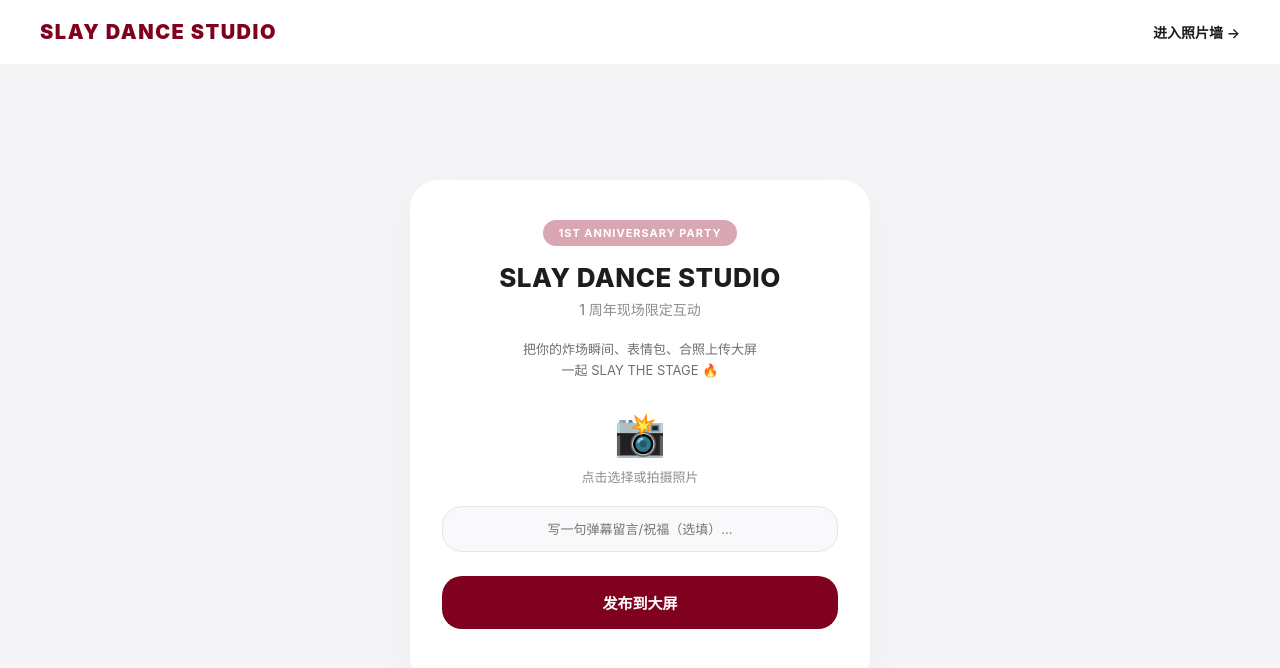
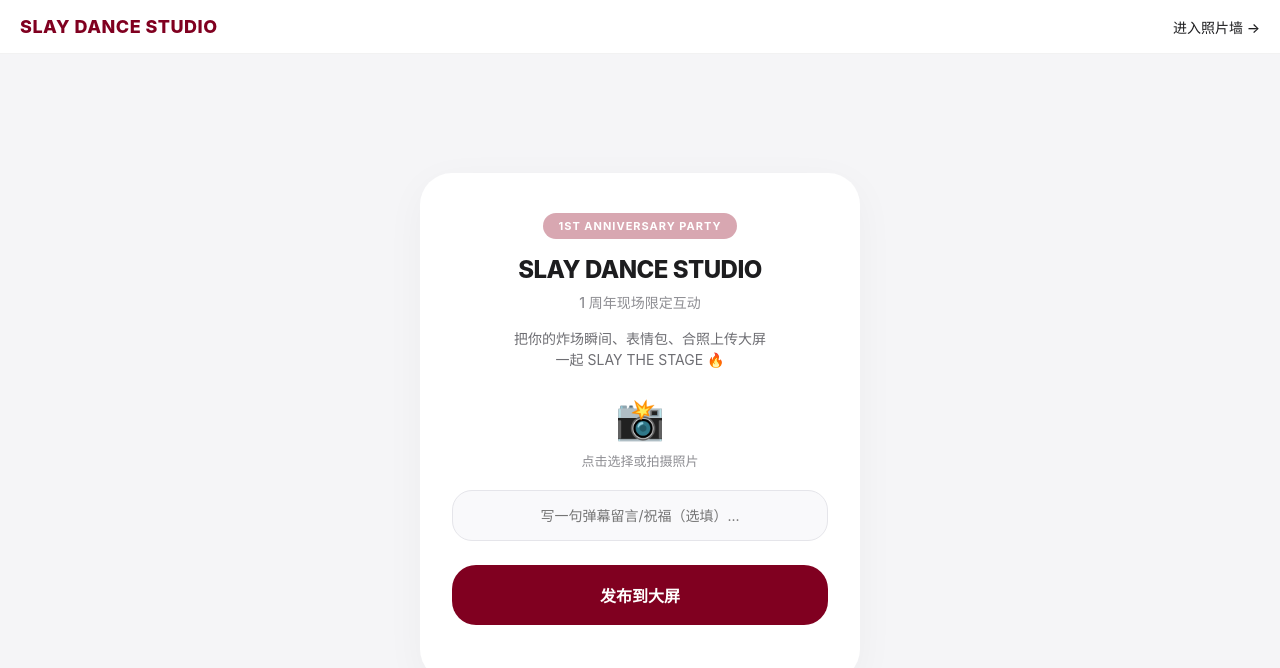
Before and after one commit to tansze27/slay-photo-wall, a website: page public/index.html in a window 1280 px wide. Drawn offline with Linux system fonts and the light colour scheme.

Commit message:
adjust padding distance without changing original design

```diff
--- a/public/index.html
+++ b/public/index.html
@@ -1,10 +1,10 @@
 <!DOCTYPE html>
 <html lang="zh-CN">
 <head>
-  <link rel="icon" type="image/png" href="/SLAY LOGO.png">
   <meta charset="UTF-8">
-  <meta name="viewport" content="width=device-width, initial-scale=1.0, maximum-scale=1.0, user-scalable=no">
+  <meta name="viewport" content="width=device-width, initial-scale=1.0">
   <title>SLAY DANCE STUDIO - 1st Anniversary</title>
+  <link rel="icon" type="image/png" href="/favicon.png">
   <style>
     * {
       box-sizing: border-box;
@@ -21,58 +21,49 @@
       flex-direction: column;
     }
 
-    /* 顶部导航栏 */
+    /* 原设计 Header：仅微调间距 */
     header {
       display: flex;
       justify-content: space-between;
       align-items: center;
-      padding: 20px 40px;
+      padding: 16px 20px;
       background: #ffffff;
       border-bottom: 1px solid rgba(0, 0, 0, 0.05);
     }
 
     .brand-title {
-      font-size: 20px;
-      font-weight: 900;
+      font-size: 18px;
+      font-weight: 800;
       color: #800020;
-      letter-spacing: 1.5px;
+      letter-spacing: 0.5px;
     }
 
     .nav-links a {
       color: #1d1d1f;
       text-decoration: none;
       font-size: 14px;
-      font-weight: 600;
-      transition: color 0.2s;
+      font-weight: 500;
     }
 
-    .nav-links a:hover {
-      color: #800020;
-    }
-
-    /* 居中容器与白卡片 */
     .container {
       flex: 1;
       display: flex;
       justify-content: center;
       align-items: center;
-      padding: 40px 20px;
+      padding: 20px;
     }
 
+    /* 原设计 Card：完全保持原貌 */
     .card {
       background: #ffffff;
-      border-radius: 28px;
+      border-radius: 32px;
       padding: 40px 32px;
       width: 100%;
-      max-width: 460px;
+      max-width: 440px;
       text-align: center;
       box-shadow: 0 10px 40px rgba(0, 0, 0, 0.04);
-      display: flex;
-      flex-direction: column;
-      align-items: center;
     }
 
-    /* 粉色标签 */
     .badge {
       display: inline-block;
       background: #d8a7b1;
@@ -86,44 +77,35 @@
     }
 
     .welcome-title {
-      font-size: 26px;
+      font-size: 24px;
       font-weight: 800;
       color: #1d1d1f;
-      margin-bottom: 6px;
-      letter-spacing: 0.5px;
+      margin-bottom: 8px;
+      letter-spacing: -0.5px;
     }
 
     .subtitle {
       font-size: 14px;
       color: #8e8e93;
-      margin-bottom: 20px;
+      margin-bottom: 16px;
       font-weight: 500;
     }
 
     .desc {
-      font-size: 13px;
+      font-size: 14px;
       color: #6e6e73;
-      line-height: 1.6;
-      margin-bottom: 28px;
+      line-height: 1.5;
+      margin-bottom: 24px;
     }
 
-    /* 上传区域与图标 */
     .upload-zone {
       cursor: pointer;
       margin-bottom: 20px;
-      display: flex;
-      flex-direction: column;
-      align-items: center;
     }
 
     .upload-icon {
-      font-size: 42px;
+      font-size: 40px;
       margin-bottom: 8px;
-      transition: transform 0.2s;
-    }
-
-    .upload-zone:hover .upload-icon {
-      transform: scale(1.1);
     }
 
     .upload-hint {
@@ -131,19 +113,17 @@
       color: #8e8e93;
     }
 
-    /* 弹幕留言框 */
     .comment-container {
-      width: 100%;
       margin-bottom: 24px;
     }
 
     .comment-input {
       width: 100%;
-      padding: 14px 20px;
+      padding: 16px 20px;
       border: 1px solid #e5e5ea;
       border-radius: 20px;
       background: #f9f9fb;
-      font-size: 13px;
+      font-size: 14px;
       color: #1d1d1f;
       text-align: center;
       outline: none;
@@ -156,15 +136,14 @@
       box-shadow: 0 0 0 4px rgba(128, 0, 32, 0.08);
     }
 
-    /* 发布大按钮 */
     .btn-submit {
       width: 100%;
       background: #800020;
       color: #ffffff;
       border: none;
-      padding: 16px;
-      border-radius: 20px;
-      font-size: 15px;
+      padding: 18px;
+      border-radius: 24px;
+      font-size: 16px;
       font-weight: 700;
       cursor: pointer;
       transition: background 0.2s, transform 0.1s;
@@ -183,6 +162,25 @@
       font-size: 13px;
       font-weight: 600;
       color: #800020;
+    }
+
+    /* 移动端专属距离微调（绝不改变任何视觉与外观设计） */
+    @media (max-width: 480px) {
+      header {
+        padding: 12px 16px;
+      }
+      .brand-title {
+        font-size: 15px;
+      }
+      .nav-links a {
+        font-size: 12px;
+      }
+      .container {
+        padding: 10px 16px;
+      }
+      .card {
+        padding: 24px 20px;
+      }
     }
   </style>
 </head>
@@ -206,7 +204,7 @@
         一起 SLAY THE STAGE 🔥
       </p>
 
-      <form id="uploadForm" style="width: 100%;">
+      <form id="uploadForm">
         <div class="upload-zone" onclick="document.getElementById('fileInput').click()">
           <input type="file" id="fileInput" accept="image/*" style="display: none;">
           <div class="upload-icon">📸</div>
```
